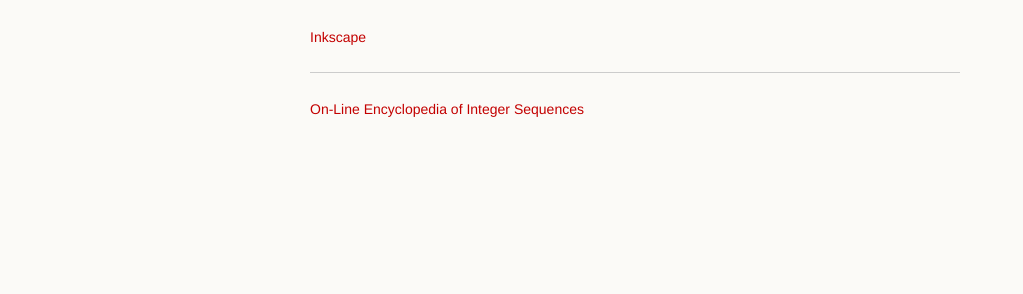
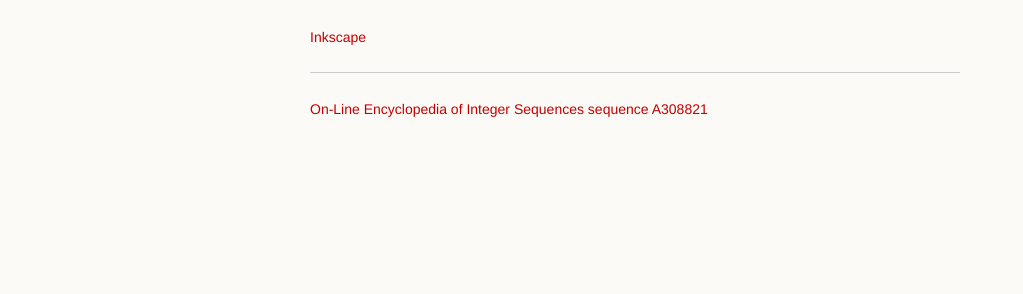
Before and after one commit to jebeyer/jebeyer.github.io, a Jekyll site: the page built from links.md, in a window 1280 px wide. Shown: the part 441-735 px from the top of the page, without its empty margins (0-1023 px from the left). Built offline with Jekyll 4.4.1, drawn with Linux system fonts in a browser that asks for light colours; a script that is not in the unit is left out; our own code applies the rules of GitHub Pages for plain Markdown files.

Commit message:
Update links.md

```diff
--- a/links.md
+++ b/links.md
@@ -26,4 +26,4 @@
 
 ---
 
-[On-Line Encyclopedia of Integer Sequences](http://oeis.org/)
+[On-Line Encyclopedia of Integer Sequences](http://oeis.org/) [sequence A308821](https://oeis.org/A308821)
```
